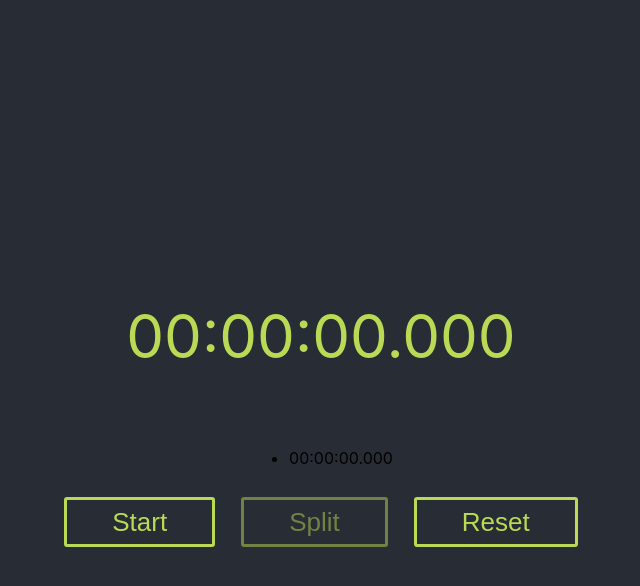
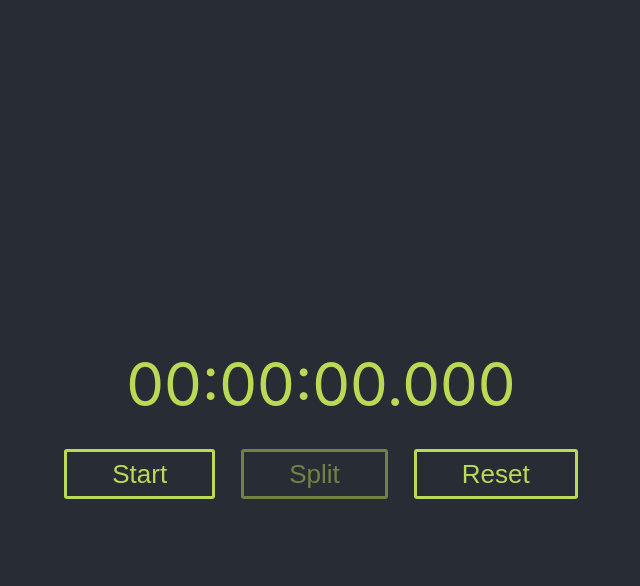
Before and after one commit to devolasvegas/react-stopwatch, a React (Create React App) app: page / in a window 1280 px wide. Both pictures are taken after a click on the button "Split". Shown: the top 586 px of the page, without its empty margins (319-959 px from the left). Built offline with nearby package versions, Linux system fonts and the light colour scheme.

Commit message:
stopwatch splits styles

```diff
--- a/src/Stopwatch.js
+++ b/src/Stopwatch.js
@@ -13,9 +13,18 @@ const StyledStopwatch = styled.main`
     align-items: center;
     justify-content: center;
 
+    ul {
+      list-style-type: none;
+      color: ${props => props.theme.mainColor};
+      width: 100%;
+      padding: 0;
+      text-align: left;
+    }
+
     .timer {
       color: ${props => props.theme.mainColor};
       font-size: calc(20px + 5vmin);
+      margin-bottom: 0;
     }
 
     .button-container {
@@ -101,17 +110,19 @@ class Stopwatch extends Component {
     return (
       <StyledStopwatch>
         <article className="App-header">
-          <p className="timer">{this.formatTime(timeRunning)}</p>
-          <ul>
-            {splits.map(split => (
-              <li>{this.formatTime(split)}</li>
-            ))}
-          </ul>
+          <div className="timer-container">
+            <p className="timer">{this.formatTime(timeRunning)}</p>
+            <ul>
+              {splits.map((split, i) => (
+                <li key={i}>{this.formatTime(split)}</li>
+              ))}
+            </ul>
+          </div>
           <div className="button-container">
             <button type="button" className="start-button" onClick={this.startButton}>
               { isRunning ? 'Stop' : 'Start'}
             </button>
-            <button type="button" className={`split-button${isRunning ? '' : ' inactive'}`} onClick={this.splitButton}>
+            <button type="button" className={`split-button${isRunning ? '' : ' inactive'}`} onClick={isRunning ? this.splitButton : null}>
               Split
             </button>
             <button type="button" className={`reset-button${isRunning ? ' inactive' : ''}`} onClick={isRunning ? null : this.resetButton}>
```
